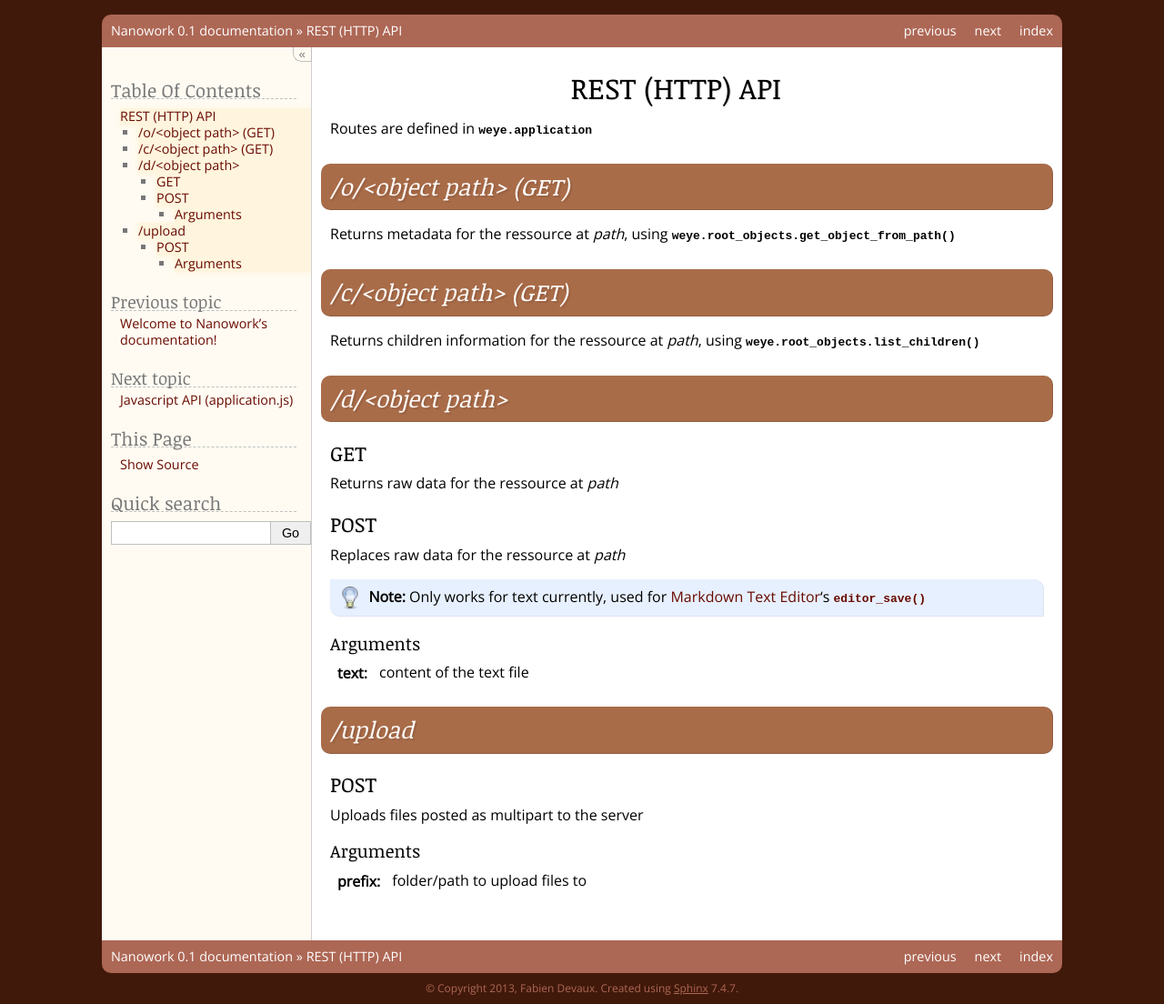
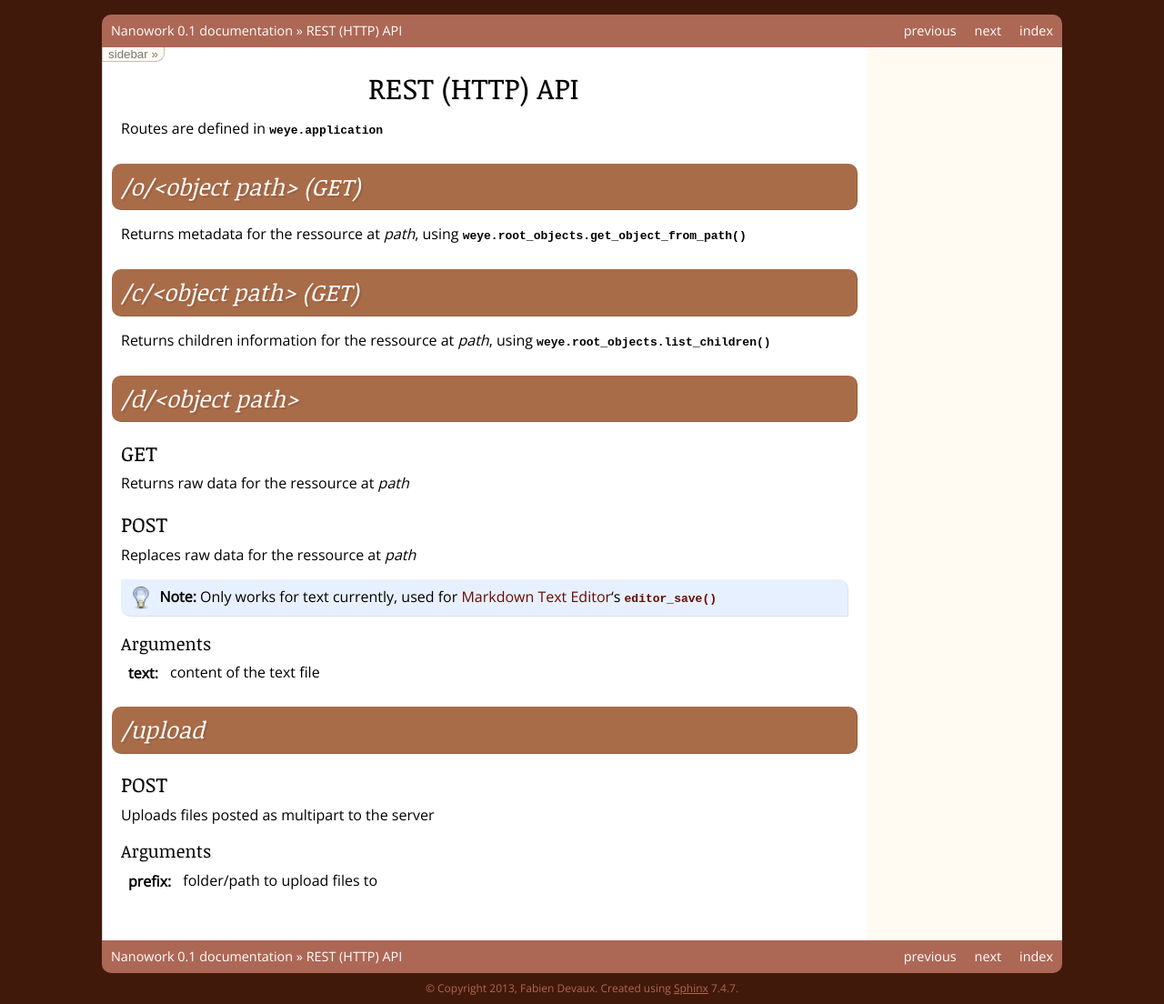
Before and after one commit to fdev31/weye, a Sphinx documentation site: the page built from doc/source/dev/httpapi.rst, in a window 1280 px wide. Shown: the whole page at 91% size. Built offline with Sphinx 7.4.7, drawn with Linux system fonts in a browser that asks for light colours; some web fonts are replaced.

Commit message:
default is collapsed

```diff
--- a/doc/source/conf.py
+++ b/doc/source/conf.py
@@ -97,7 +97,7 @@ pygments_style = 'sphinx'
 import cloud_sptheme as csp
 html_theme = "redcloud"
 html_theme_path = [csp.get_theme_dir()]
-html_theme_options = { "roottarget": "index" }
+html_theme_options = { "roottarget": "index" , 'defaultcollapsed': True}
 
 # Theme options are theme-specific and customize the look and feel of a theme
 # further.  For a list of options available for each theme, see the
```
